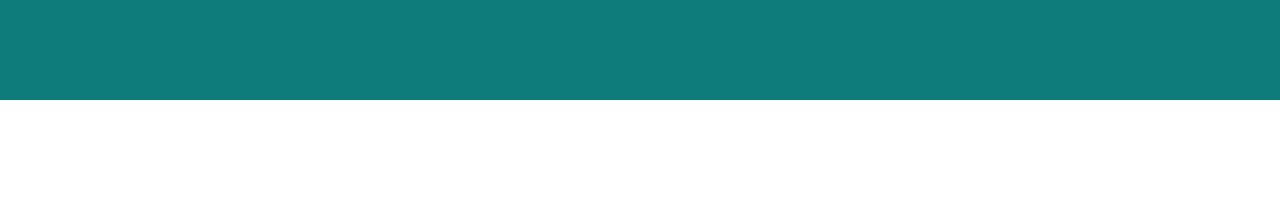
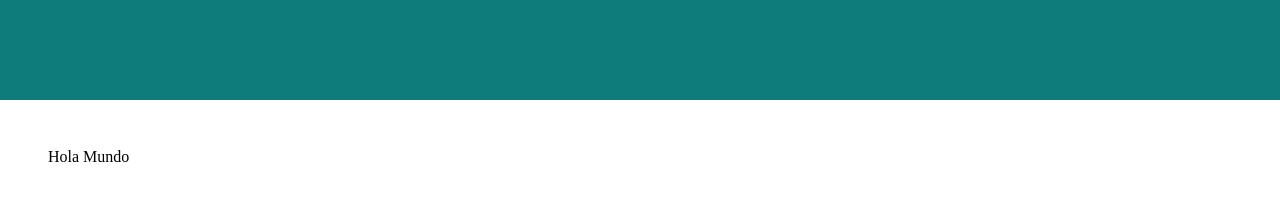
Before and after one commit to JuanCano88/glassy, a plain HTML site: page index.html in a window 1280 px wide. Drawn offline with Linux system fonts and the light colour scheme.

Commit message:
Probando git

```diff
--- a/index.html
+++ b/index.html
@@ -14,5 +14,6 @@
 			<div class="navHeader" style=" width: auto; height: 100px; background-color: #0E7C7B;">
 
 			</div>
+			<p style="margin: 3rem">Hola Mundo</p>
 </body>
 </html>
```
